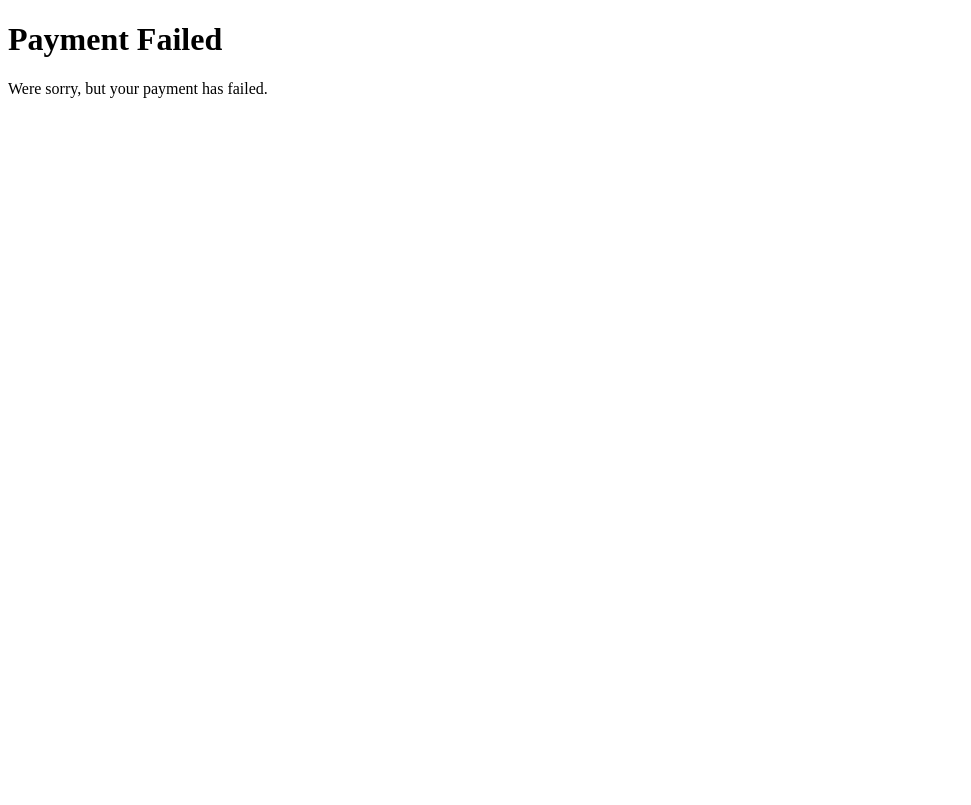
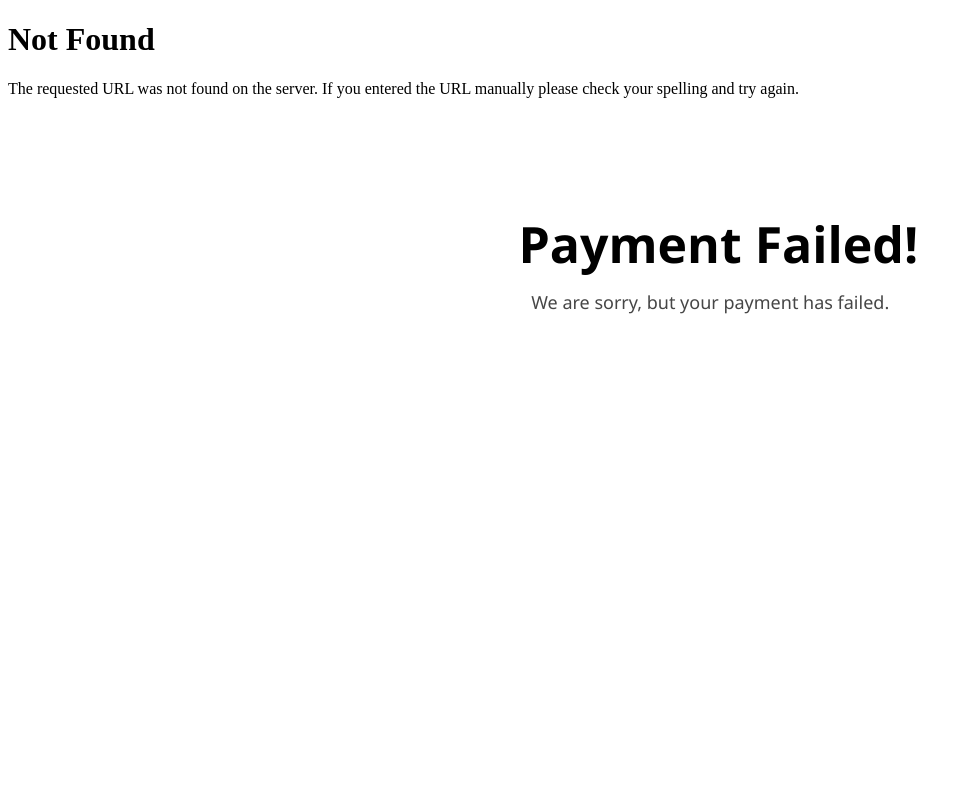
Before and after one commit to erdemire21/shoe-e-commerce-site, a Flask app: page /payment_fail in a window 1280 px wide. Shown: the whole page, without its empty margins (0-971 px from the left). Before the commit the page ends 98 px from the top, so only its background shows below. Run offline with Flask 3, Linux system fonts and the light colour scheme.

Commit message:
Update payment_fail.html

```diff
--- a/templates/payment_fail.html
+++ b/templates/payment_fail.html
@@ -1,10 +1,56 @@
 <!DOCTYPE html>
 <html>
 <head>
+    <meta charset="UTF-8">
     <title>Payment Failed</title>
+    <style>
+        body {
+            margin: 0;
+            padding: 0;
+            font-family: 'Segoe UI', sans-serif;
+            text-align: center;
+            overflow: hidden;
+            background-color: white;
+        }
+
+        header {
+            width: 100%;
+            height: 100vh;
+            position: relative;
+        }
+
+        iframe {
+            width: 100%;
+            height: 100%;
+            border: none;
+        }
+
+        h1 {
+            position: absolute;
+            top: 22%;
+            left: 40.5%;
+            font-size: 50px;
+            font-weight: bold;
+            color: #000000;
+            z-index: 2;
+        }
+
+        p {
+            position: absolute;
+            top: 34%;
+            left: 41.5%;
+            font-size: 18px;
+            font-weight: normal;
+            color: rgb(70, 70, 70);
+            z-index: 2;
+        }
+    </style>
 </head>
 <body>
-    <h1>Payment Failed</h1>
-    <p>Were sorry, but your payment has failed.</p>
+    <header>
+        <iframe src="../design/banner.html" width="100%" height="100%" frameborder="0"></iframe>
+    </header>
+    <h1>Payment Failed!</h1>
+    <p>We are sorry, but your payment has failed.</p>
 </body>
 </html>
```
